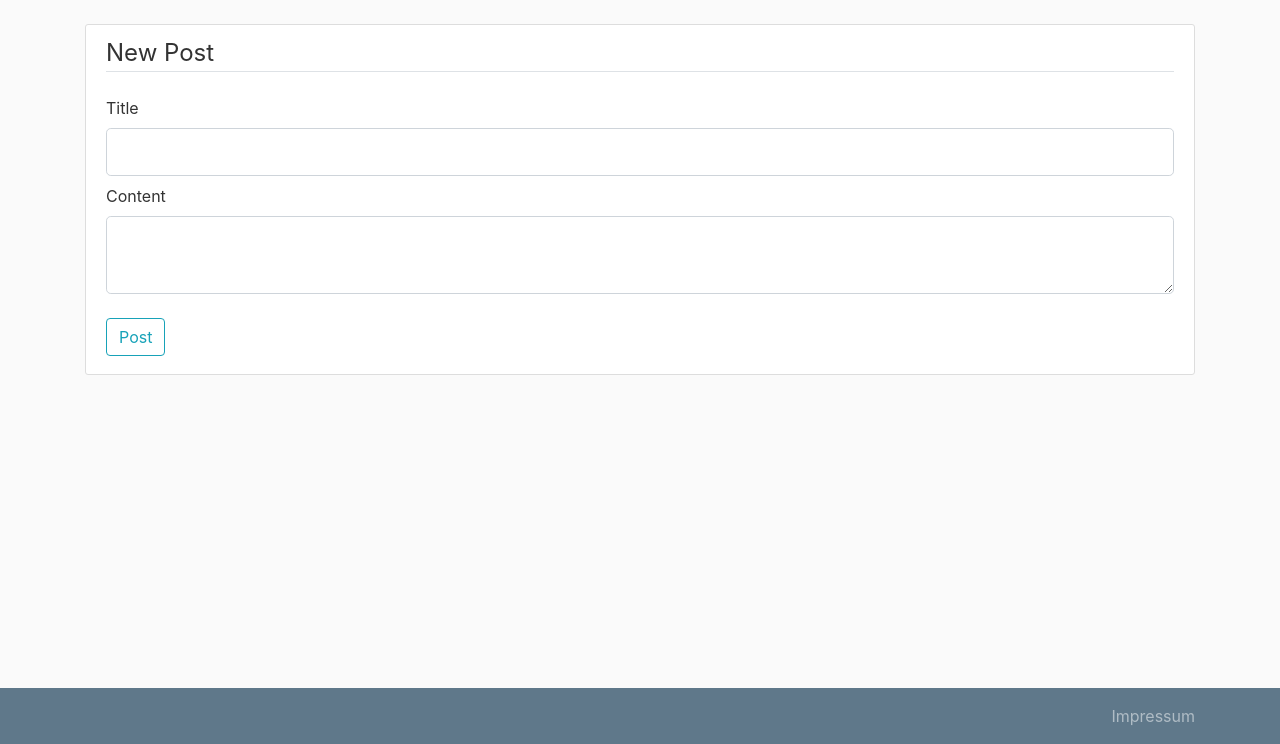
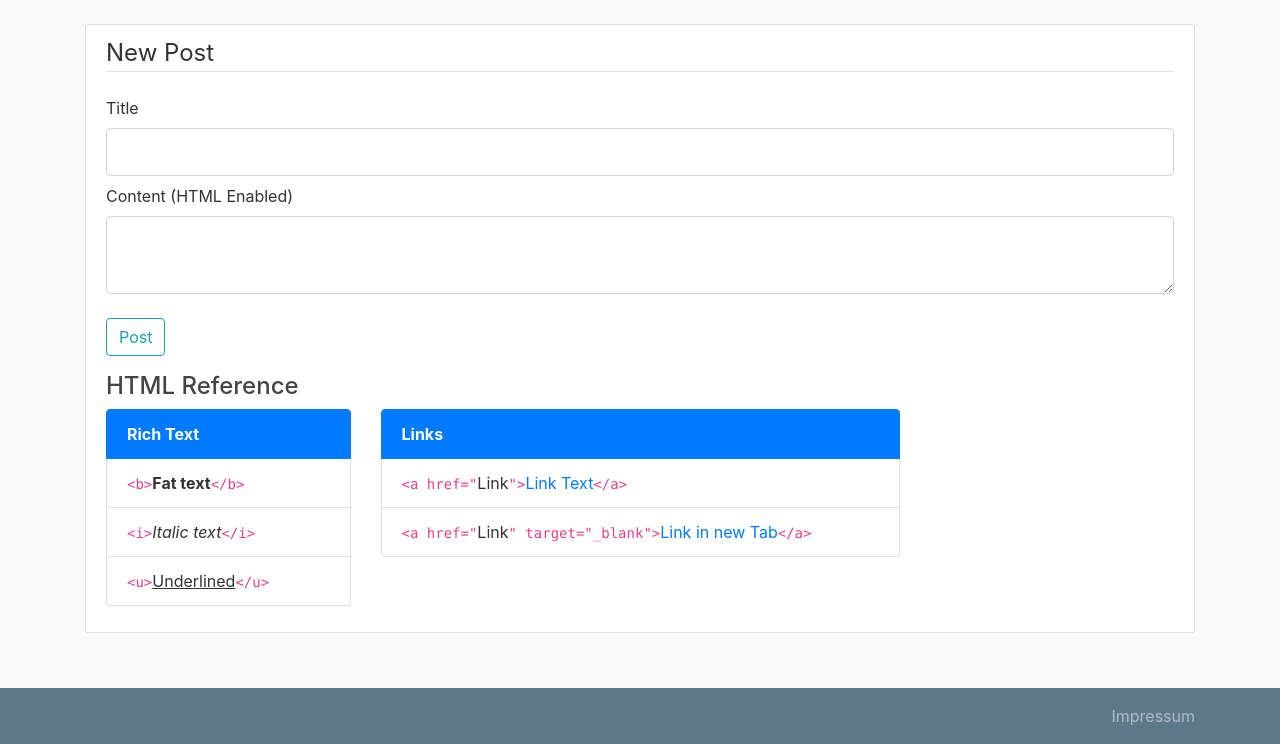
Before and after one commit to Kahitar/TFTTierlist, a Flask app: page /post/new in a window 1280 px wide. Shown: the part 56-800 px from the top of the page. Run offline with Flask 2, Linux system fonts and the light colour scheme; the visitor is signed in with stand-in values (Sample User, id 1); data comes from the database, SQL or seed files in the repository; some libraries are stand-ins or nearby versions.

Commit message:
Enable HTML in posts and HTML reference

```diff
--- a/tierlist/templates/create_post.html
+++ b/tierlist/templates/create_post.html
@@ -20,7 +20,7 @@
                     {% endif %}
                 </div>
                 <div class="form-group mb-2">
-                    {{ form.content.label(class="form-control-label") }}
+                    {{ form.content.label(class="form-control-label") }} (HTML Enabled)
 
                     {% if form.content.errors %}
                         {{ form.content(class="form-control form-control-lg is-invalid") }}
@@ -38,5 +38,25 @@
                 {{ form.submit(class="btn btn-outline-info") }}
             </div>
         </form>
+            <div class="form-group mt-3">
+                <h4>HTML Reference</h4>
+                    <div class="row">
+                        <div class="col-3">
+                            <ul class="list-group">
+                                <li class="list-group-item active"><b>Rich Text</b></li>
+                                <li class="list-group-item"><code>&lt;b&gt;</code><b>Fat text</b><code>&lt;/b&gt;</code></li>
+                                <li class="list-group-item"><code>&lt;i&gt;</code><i>Italic text</i><code>&lt;/i&gt;</code></li>
+                                <li class="list-group-item"><code>&lt;u&gt;</code><u>Underlined</u><code>&lt;/u&gt;</code></li>
+                            </ul>
+                        </div>
+                        <div class="col-6">
+                            <ul class="list-group">
+                                <li class="list-group-item active"><b>Links</b></li>
+                                <li class="list-group-item"><code>&lt;a href="</code>Link<code>"&gt;</code><a href="#">Link Text</a><code>&lt;/a&gt;</li></code>
+                                <li class="list-group-item"><code>&lt;a href="</code>Link<code>" target="_blank"&gt;</code><a href="#" target="_blank">Link in new Tab</a><code>&lt;/a&gt;</code></li>
+                            </ul>
+                        </div>
+                    </div>
+            </div>
     </div>
 {% endblock content %}
--- a/tierlist/templates/post.html
+++ b/tierlist/templates/post.html
@@ -14,7 +14,7 @@
           {% endif %}
         </div>
         <h2 class="article-title">{{ post.title }}</h2>
-        <p class="article-content">{{ post.content }}</p>
+        <p class="article-content">{{ post.content|safe }}</p>
       </div>
     </article>
 
--- a/tierlist/templates/tierlist.html
+++ b/tierlist/templates/tierlist.html
@@ -104,11 +104,11 @@
 
                 {% if post.content|length > 150 %}
                     <p class="article-content">
-                        {{ post.content[:150] }}
+                        {{ post.content[:150]|safe }}
                         <a class="text-muted" href="{{ url_for('posts.post', post_id=post.id) }}">[...] Read more...</a>
                     </p>
                 {% else %}
-                    <p class="article-content">{{ post.content }}</p>
+                    <p class="article-content">{{ post.content|safe }}</p>
                 {% endif %}
               </div>
             </article>
--- a/tierlist/templates/user_posts.html
+++ b/tierlist/templates/user_posts.html
@@ -10,7 +10,7 @@
               <small class="text-muted">{{ post.date_posted.strftime('%d.%m.%Y %H:%M') }}</small>
             </div>
             <h2><a class="article-title" href="{{ url_for('posts.post', post_id=post.id) }}">{{ post.title }}</a></h2>
-            <p class="article-content">{{ post.content }}</p>
+            <p class="article-content">{{ post.content|safe }}</p>
           </div>
         </article>
     {% endfor %}
```
